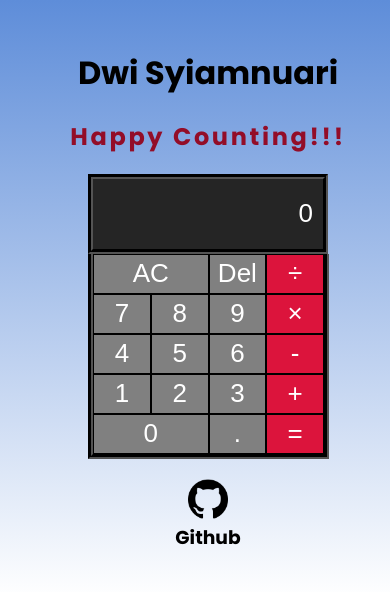
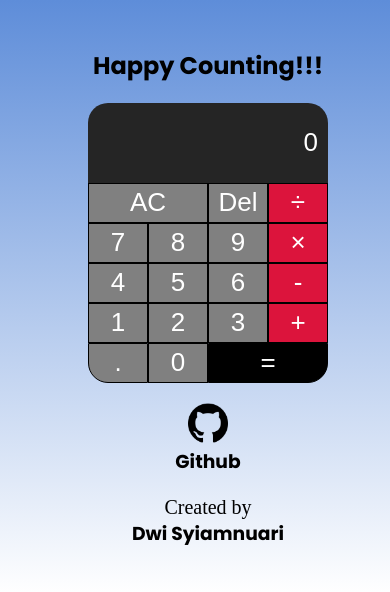
Before and after one commit to arikjunior/arikjunior.github.io, a plain HTML site: page index.html in a window 390 px wide. Drawn offline with Linux system fonts and the light colour scheme.

Commit message:
edit tampilan

```diff
--- a/index.html
+++ b/index.html
@@ -11,14 +11,13 @@
 
 <body>
     <div class="calculator">
-        <h1>Dwi Syiamnuari</h1>
         <h2 class="animasi"> Happy Counting!!!</h2>
         <input type="text" class="calculator-screen" value="0" disabled />
         <div class="calculator-keys">
             <div class="row">
-                <button class="all-clear">AC</button>
-                <button class="delete">Del</button>
-                <button class="operator" value="/">&divide;</button>
+                <button class="all-clear glow-on-hover"><span>AC</span></button>
+                <button class="delete"><span>Del</span></button>
+                <button class="operator" value="/"> <span>&divide;</span></button>
             </div>
             <div class="row">
                 <button class="number" value="7">7</button>
@@ -39,14 +38,16 @@
                 <button class="operator" value="+">+</button>
             </div>
             <div class="row">
+                <button class="decimal" value=".">.</button>
                 <button class="number zero-btn" value="0">0</button>
-                <button class="decimal" value=".">.</button>
                 <button class="equal-sign">=</button>
             </div>
         </div>
         <a href="https://github.com/arikjunior/arikjunior.github.io" target="to-link"><img src="img/github-logo.png"
                 alt="logo" width="40px"></a>
         <h3>Github</h3>
+        <p>Created by</p>
+        <h3 class="namaku">Dwi Syiamnuari</h3>
     </div>
     <script type="text/javascript" src="scripts.js"></script>
 </body>
--- a/scripts.js
+++ b/scripts.js
@@ -118,4 +118,7 @@ deleteButton.addEventListener("click", () => {
 
 const delNumber = () => {
     currentNumber = currentNumber.toString().slice(0, -1)
+    if (currentNumber == '') {
+        return currentNumber = "0"
+    }
 }
--- a/style.css
+++ b/style.css
@@ -1,7 +1,6 @@
 @import url('https://fonts.googleapis.com/css2?family=Poppins:wght@400;500;600;700;800&display=swap');
 
 body {
-    width: 100%;
     background-image: linear-gradient(to top, rgba(255, 0, 0, 0), rgb(94, 141, 217));
     background-repeat: no-repeat;
 }
@@ -9,7 +8,7 @@ body {
 .calculator {
     text-align: center;
     margin: 0 auto;
-    padding: 40px 200px;
+    padding: 20px 200px;
     width: 400px;
 }
 
@@ -32,15 +31,15 @@ h3 {
     color: #fff;
     text-align: right;
     font-size: 36px;
-    border: 10px groove black;
+    border: none;
+    border-top-left-radius: 20px;
+    border-top-right-radius: 20px;
     padding: 0 20px;
     box-sizing: border-box;
 }
 
 .calculator-keys {
-    width: 95%;
-    border: 10px groove black;
-    border-top: none;
+    width: 100%;
 }
 
 .row {
@@ -55,28 +54,48 @@ button {
     color: #fff;
     width: 25%;
     outline: none;
-    transition: width 2s
+    cursor: pointer;
 }
 
-.all-clear, .zero-btn {
+.all-clear, .equal-sign {
     width: 50%;
 }
 
-.operator, .equal-sign {
+.equal-sign {
+    background-color: black;
+    border-bottom-right-radius: 20px;
+}
+
+.decimal {
+    border-bottom-left-radius: 20px;
+}
+
+.operator {
     background-color: crimson;
 }
 
 button:hover {
     background-color: white;
     color: #000;
-    border: 10px dashed crimson;
+    border: 10px solid gray;
     /* width: 00px; */
 }
 
-.operator:hover, .equal-sign:hover {
+.operator:hover {
     background-color: white;
     color: #000;
-    border: 10px dashed gray;
+    border: 10px solid crimson;
+}
+
+.equal-sign:hover {
+    background-color: white;
+    color: #000;
+    border: 10px solid black;
+    border-bottom-right-radius: 20px;
+}
+
+.decimal:hover {
+    border-bottom-left-radius: 20px;
 }
 
 
@@ -101,12 +120,7 @@ button:hover {
 }
 
 .animasi {
-    animation: blink 3s linear infinite;
-}
-
-span {
-    color: crimson;
-    font-weight: bolder;
+    animation: blink 5s linear infinite;
 }
 
 @keyframes blink {
@@ -116,7 +130,7 @@ span {
     }
 
     10% {
-        color: crimson;
+        color: white;
     }
 
     20% {
@@ -124,7 +138,7 @@ span {
     }
 
     30% {
-        color: crimson;
+        color: white;
     }
 
     40% {
@@ -132,7 +146,7 @@ span {
     }
 
     50% {
-        color: crimson;
+        color: white;
         letter-spacing: 4px;
     }
 
@@ -141,7 +155,7 @@ span {
     }
 
     70% {
-        color: crimson;
+        color: white;
     }
 
     80% {
@@ -149,12 +163,20 @@ span {
     }
 
     90% {
-        color: crimson;
+        color: white;
     }
 
     100% {
         color: black;
     }
+}
+
+p {
+    font-size: 20px;
+}
+
+.namaku {
+    margin-top: -20px;
 }
 
 @media only screen and (max-width: 800px) {
@@ -171,15 +193,13 @@ span {
         color: #fff;
         text-align: right;
         font-size: 26px;
-        border: 5px groove black;
         padding: 0 10px;
         box-sizing: border-box;
     }
 
     .calculator-keys {
         margin-left: 30px;
-        width: 77%;
-        border: 5px groove black;
+        width: 80%;
         border-top: none;
     }
 
@@ -193,6 +213,26 @@ span {
         outline: none;
     }
 
+    button:hover {
+        background-color: white;
+        color: #000;
+        border: 4px solid gray;
+        /* width: 00px; */
+    }
+
+    .operator:hover {
+        background-color: white;
+        color: #000;
+        border: 4px solid crimson;
+    }
+
+    .equal-sign:hover {
+        background-color: white;
+        color: #000;
+        border: 4px solid black;
+        border-bottom-right-radius: 20px;
+    }
+
 }
 
 @media only screen and (max-width: 700px) {
```
